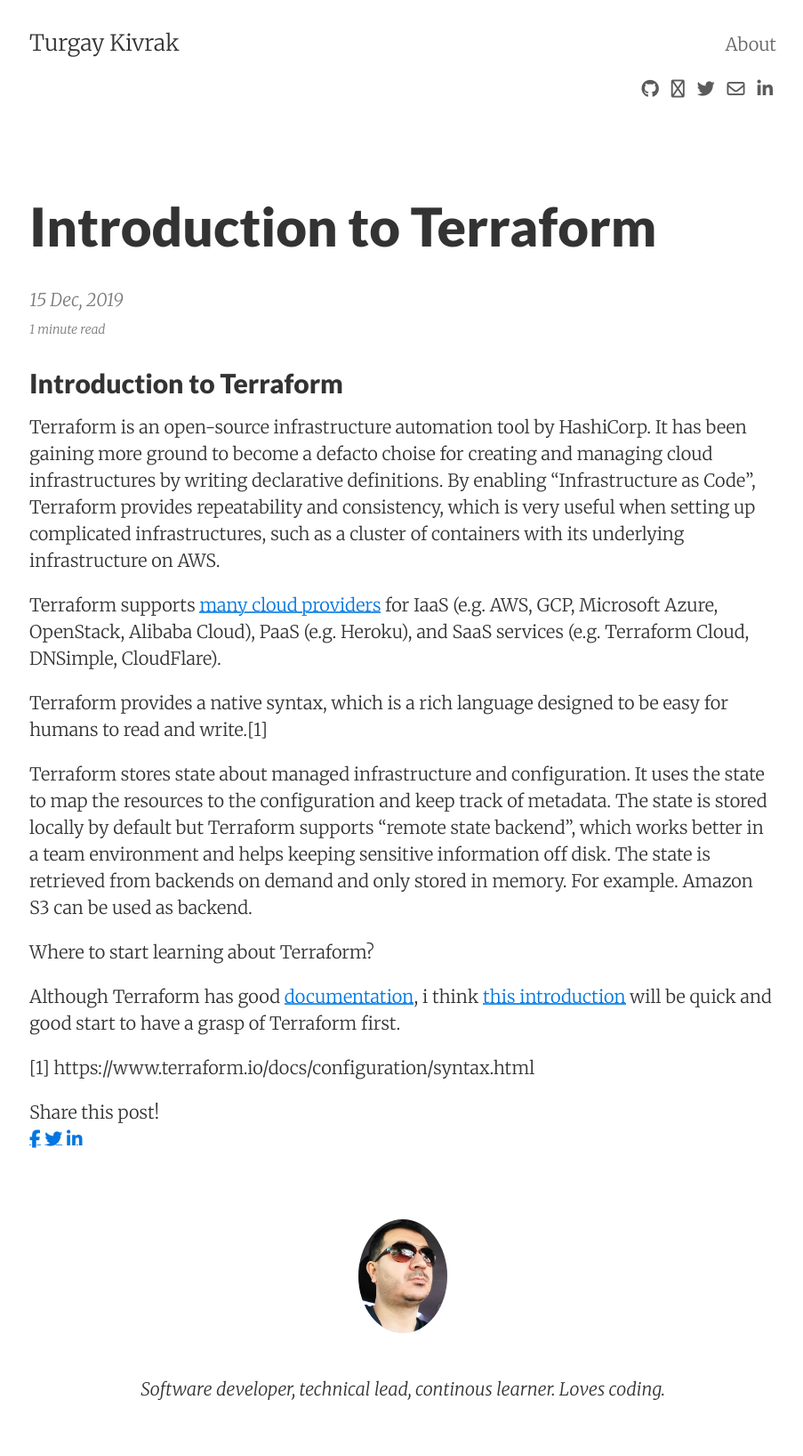
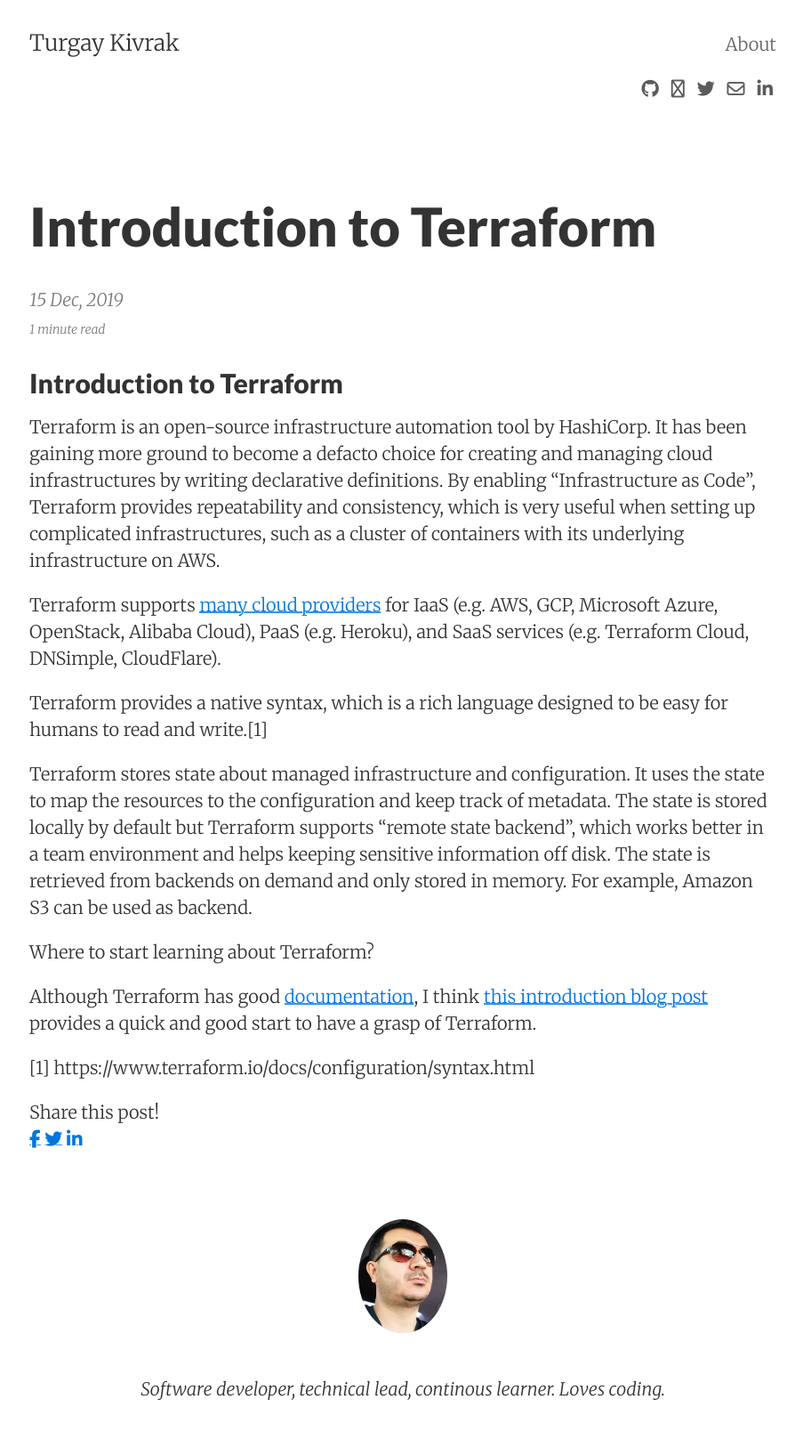
Before and after one commit to turgay/turgay.github.io, a Jekyll site: the page built from _posts/2019-12-15-introduction-to-terraform.md, in a window 1280 px wide. Shown: the whole page at 89% size, without its empty margins (187-1090 px from the left). Built offline with Jekyll 4.4.1, drawn with Linux system fonts in a browser that asks for light colours; nearby versions of some CDN libraries; comment, search, counter and statistics services are not loaded.

Commit message:
Small updates/fixes

```diff
--- a/_posts/2019-12-15-introduction-to-terraform.md
+++ b/_posts/2019-12-15-introduction-to-terraform.md
@@ -9,7 +9,7 @@ categories: personal
 
 ## Introduction to Terraform
 
-Terraform is an open-source infrastructure automation tool by HashiCorp. It has been gaining more ground to become a defacto choise for creating and managing cloud infrastructures by writing declarative definitions. By enabling "Infrastructure as Code", Terraform provides repeatability and consistency, which is very useful when setting up complicated infrastructures, such as a cluster of containers with its underlying infrastructure on AWS.
+Terraform is an open-source infrastructure automation tool by HashiCorp. It has been gaining more ground to become a defacto choice for creating and managing cloud infrastructures by writing declarative definitions. By enabling "Infrastructure as Code", Terraform provides repeatability and consistency, which is very useful when setting up complicated infrastructures, such as a cluster of containers with its underlying infrastructure on AWS.
 
 Terraform supports [many cloud providers](https://www.terraform.io/docs/providers/index.html) for IaaS (e.g. AWS, GCP, Microsoft Azure, OpenStack, Alibaba Cloud), PaaS (e.g. Heroku), and SaaS services (e.g. Terraform Cloud, DNSimple, CloudFlare).
 
@@ -17,11 +17,11 @@ Terraform supports [many cloud providers](https://www.terraform.io/docs/provider
 Terraform provides a native syntax, which is a rich language designed to be easy for humans to read and write.[1]
 
 
-Terraform stores state about managed infrastructure and configuration. It uses the state to map the resources to the configuration and keep track of metadata. The state is stored locally by default but Terraform supports "remote state backend", which works better in a team environment and  helps keeping sensitive information off disk. The state is retrieved from backends on demand and only stored in memory. For example. Amazon S3 can be used as backend.
+Terraform stores state about managed infrastructure and configuration. It uses the state to map the resources to the configuration and keep track of metadata. The state is stored locally by default but Terraform supports "remote state backend", which works better in a team environment and  helps keeping sensitive information off disk. The state is retrieved from backends on demand and only stored in memory. For example, Amazon S3 can be used as backend.
 
 Where to start learning about Terraform?
 
-Although Terraform has good [documentation](https://www.terraform.io/docs/index.html), i think [this introduction](https://blog.gruntwork.io/an-introduction-to-terraform-f17df9c6d180) will be quick and good start to have a grasp of Terraform first.
+Although Terraform has good [documentation](https://www.terraform.io/docs/index.html), I think [this introduction blog post](https://blog.gruntwork.io/an-introduction-to-terraform-f17df9c6d180) provides a quick and good start to have a grasp of Terraform.
 
 
 [1] https://www.terraform.io/docs/configuration/syntax.html
```
